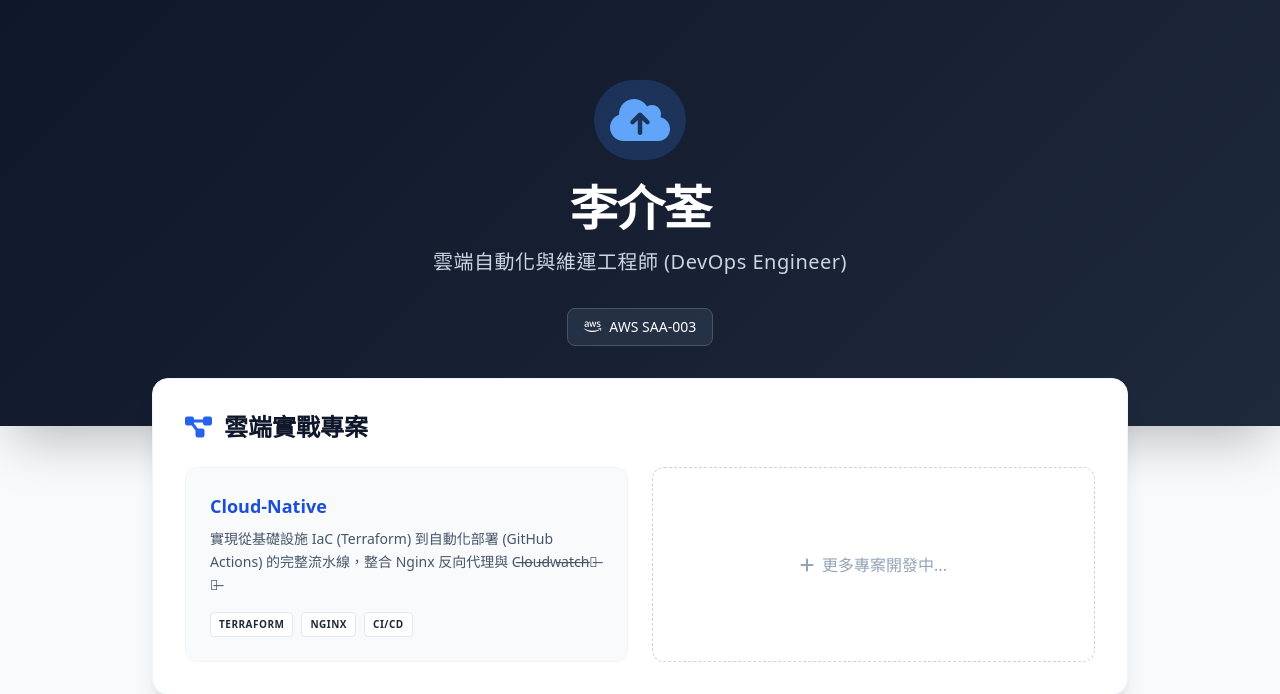
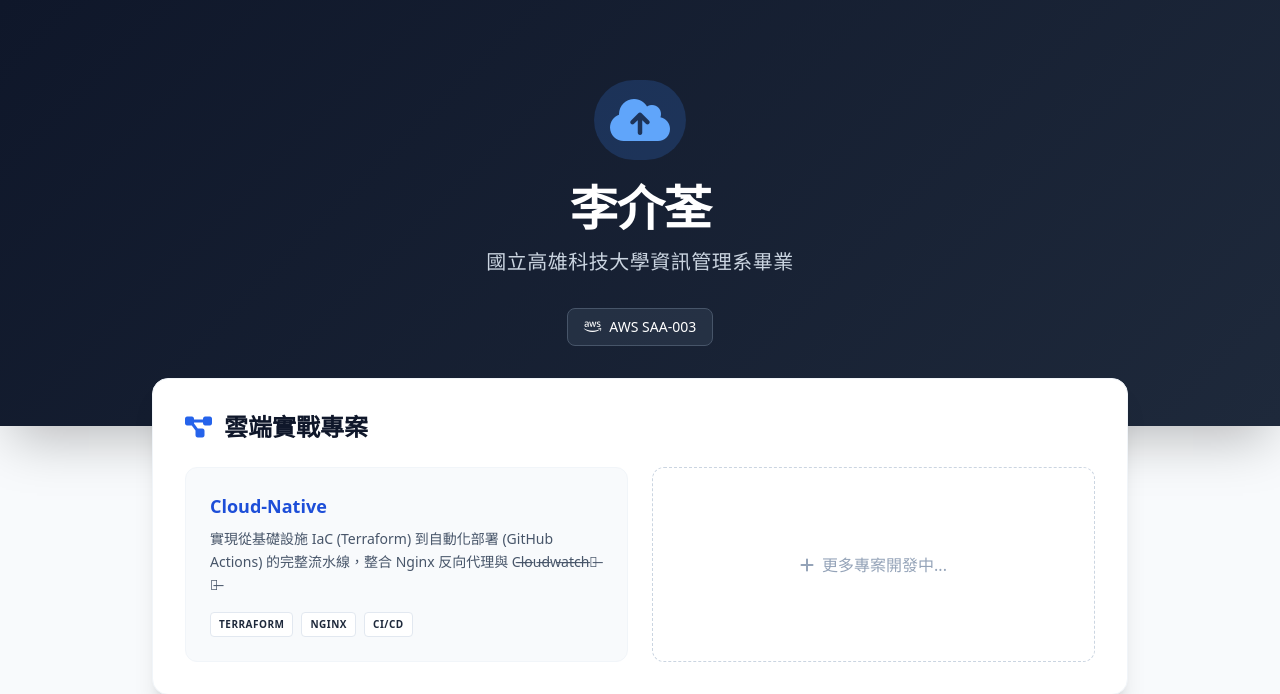
Before and after one commit to icv0119-afk/cloud-native, a FastAPI app: page / in a window 1280 px wide. Shown: the top 694 px of the page. Run offline with FastAPI, Linux system fonts and the light colour scheme; some libraries are stand-ins or nearby versions.

Commit message:
new html

```diff
--- a/app/templates/index.html
+++ b/app/templates/index.html
@@ -32,7 +32,7 @@
                 <i class="fas fa-cloud-upload-alt text-5xl text-blue-400"></i>
             </div>
             <h1 class="text-5xl font-extrabold mb-4 tracking-tight">李介荃</h1>
-            <p class="text-xl text-slate-300 font-light tracking-wide">雲端自動化與維運工程師 (DevOps Engineer)</p>
+            <p class="text-xl text-slate-300 font-light tracking-wide">國立高雄科技大學資訊管理系畢業</p>
             <div class="mt-8 flex justify-center gap-4">
                 <span class="px-4 py-2 bg-slate-700/50 rounded-lg border border-slate-600 text-sm">
                     <i class="fab fa-aws mr-2"></i>AWS SAA-003
```
